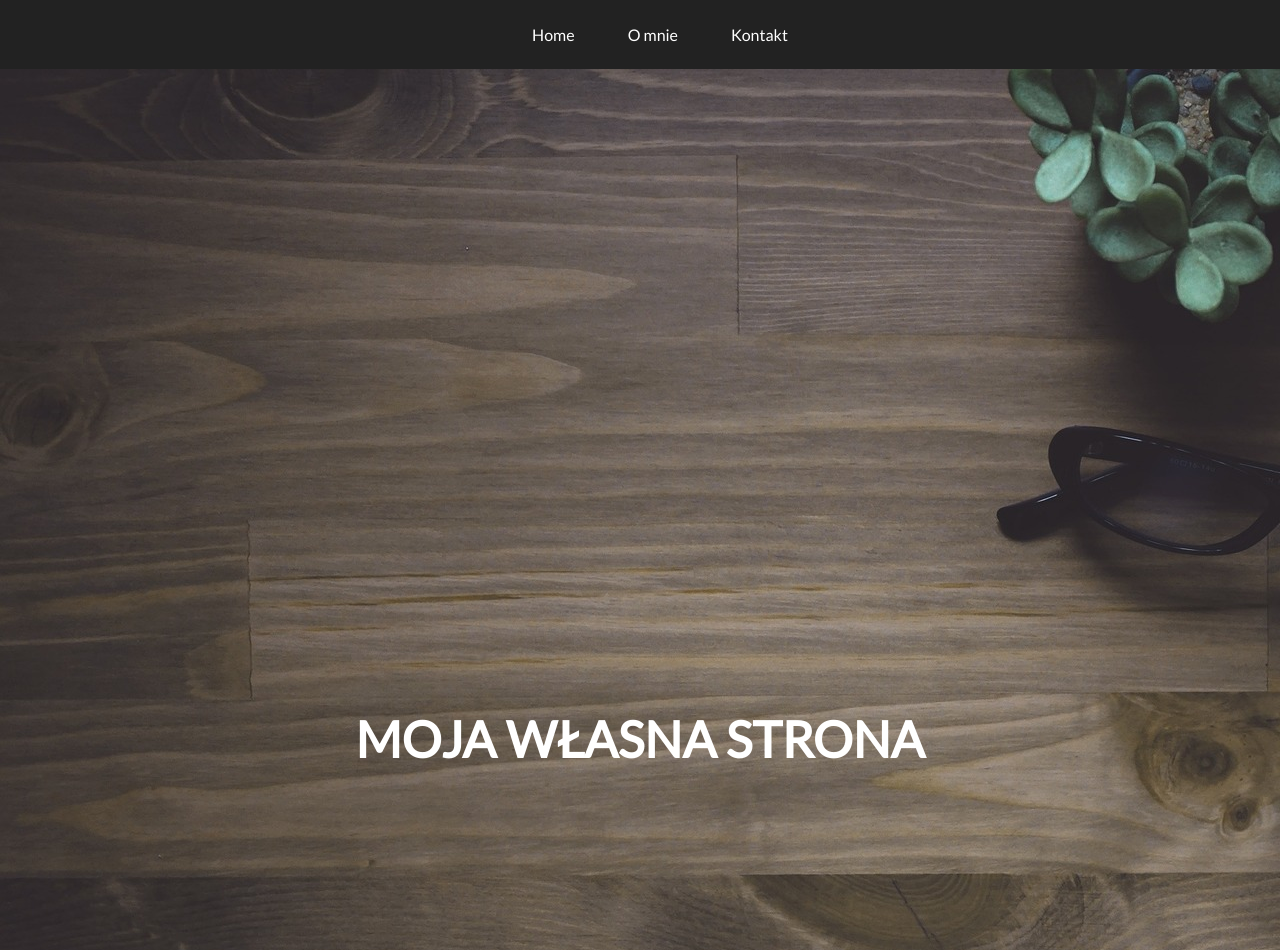
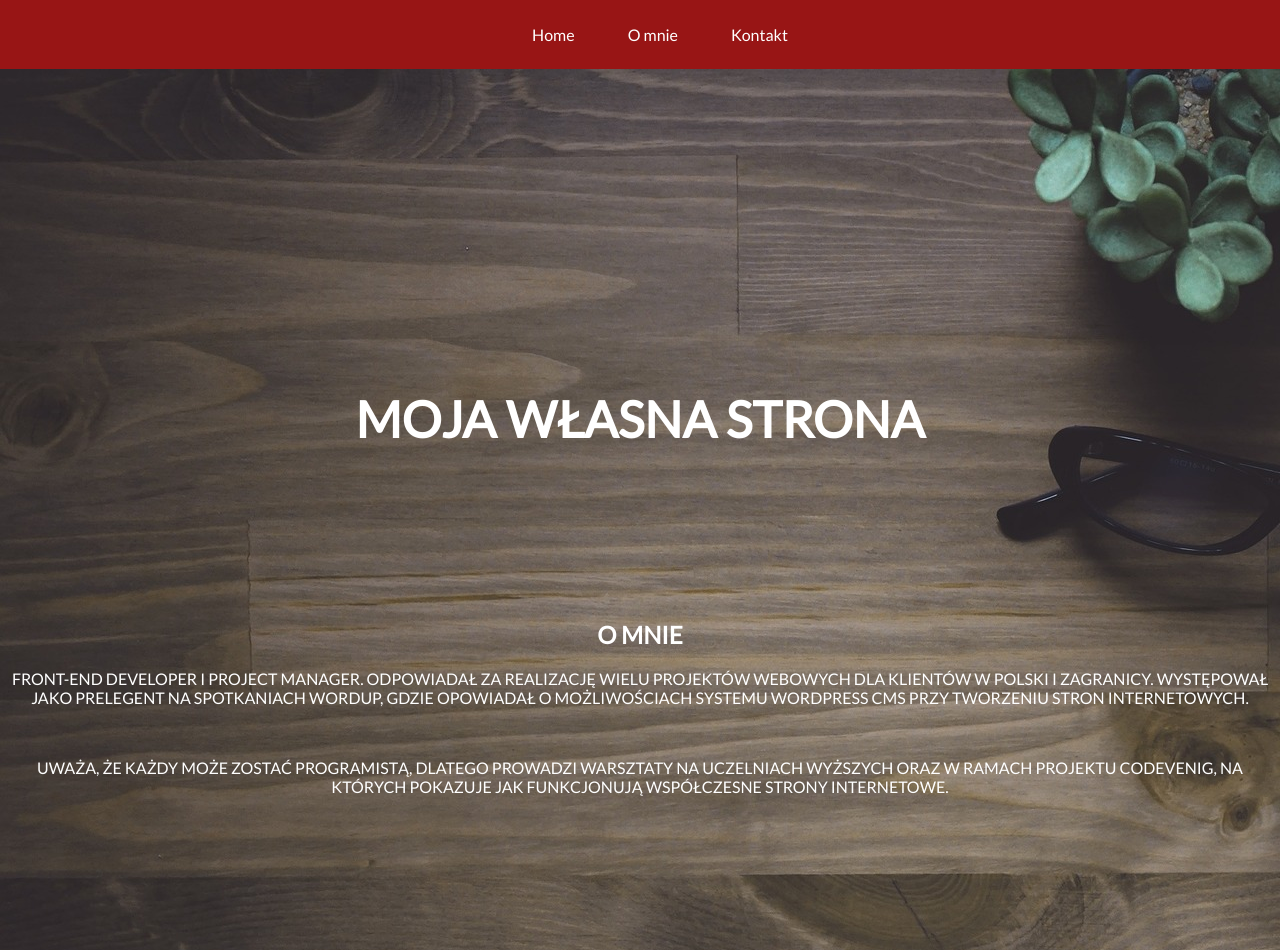
Before and after one commit to mikello88/strona-css, a plain HTML site: page index.html in a window 1280 px wide. Shown: the top 950 px of the page. Drawn offline with Linux system fonts and the light colour scheme.

Commit message:
poprawki w sekcji about

```diff
--- a/css/style.css
+++ b/css/style.css
@@ -1,11 +1,12 @@
 body {
   margin: 0;
   font-family: 'Lato', sans-serif;
+    background-color: #222;
 }
 
 #menu {
   text-align: center;
-  background: #222;
+  background: rgba(230, 13, 13, 0.6);
 
 }
 
@@ -40,7 +41,7 @@ body {
 
 #header #main-header-text {
   position: absolute;
-  top: 50%;
+  top: 25%;
   font-size: 50px;
   font-weight: 700;
   margin: 0 auto;
@@ -52,5 +53,8 @@ body {
 
 #about {
     text-align: center;
-
+    position: absolute;
+    top: 75%;
+    text-transform: uppercase;
+    color: #fff;
 }
```
